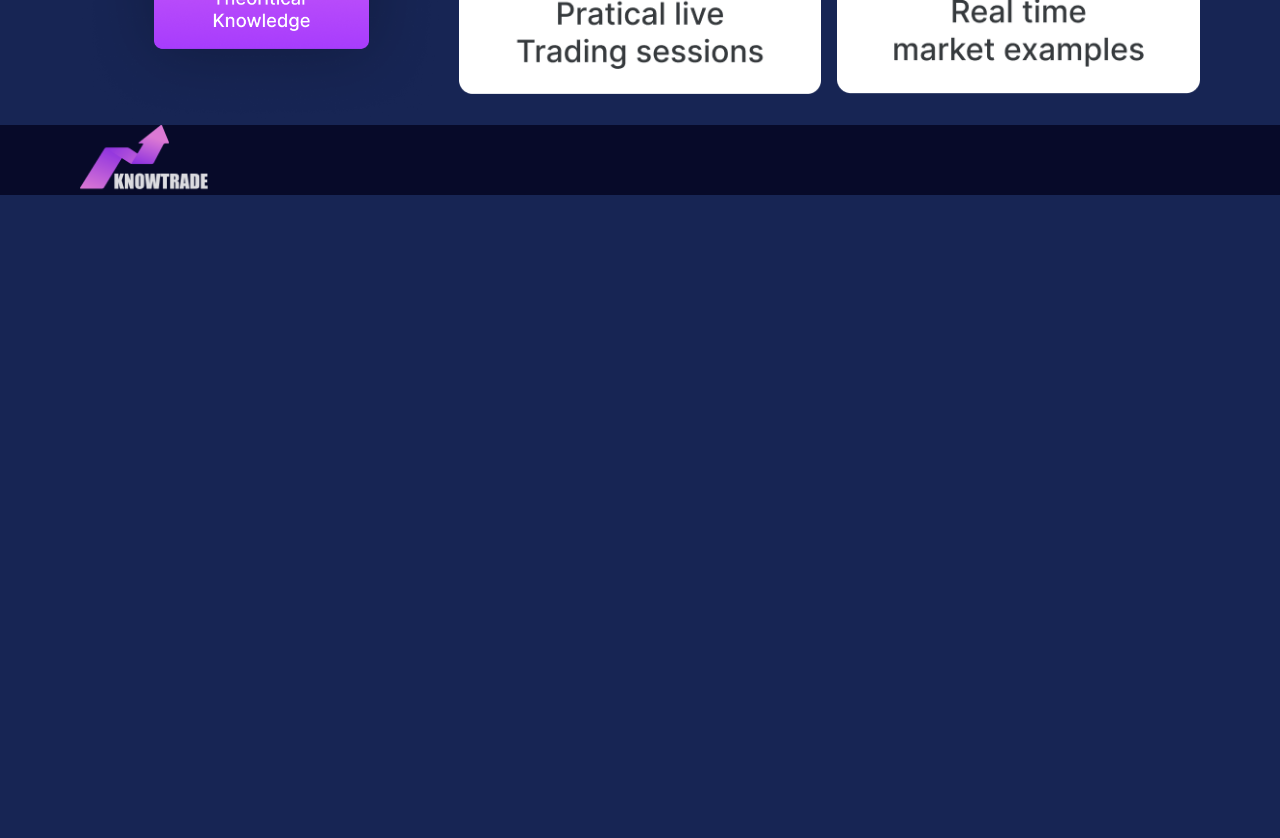
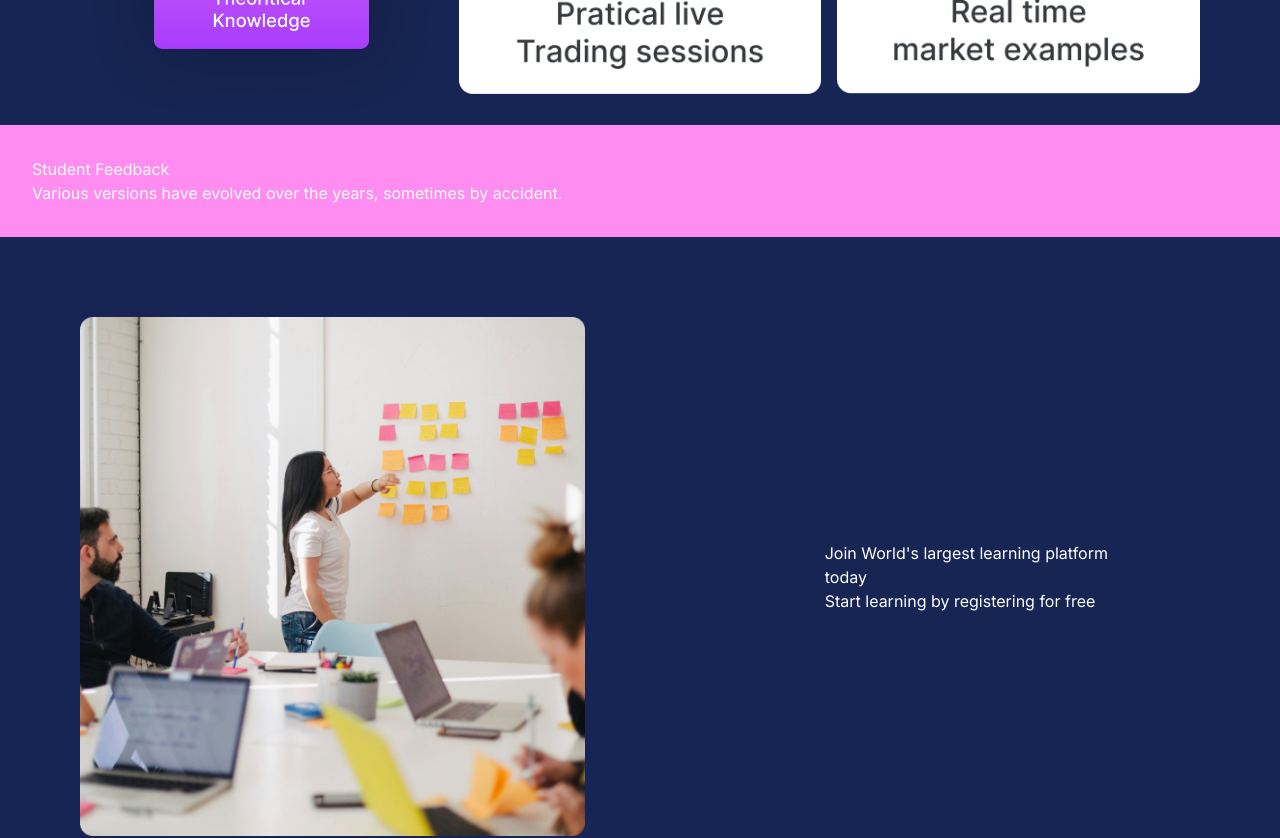
Before and after one commit to mansisuresh8/know-trade, a Next.js app: page / in a window 1280 px wide. Shown: the part 3720-4558 px from the top of the page. Before the commit the page ends 3915 px from the top, so only its background shows below. Built offline with nearby package versions, Linux system fonts and the light colour scheme.

Commit message:
section start

```diff
--- a/src/components/home/HeroSection.jsx
+++ b/src/components/home/HeroSection.jsx
@@ -210,7 +210,39 @@ const HeroSection = () => {
             />
           </div>
         </Link>
+      </div>
 
+      {/* Student Feedback */}
+
+      <div className="bg-[#FF8CF1] px-8 py-8 flex justify-between items-center">
+        <div>
+          <p>Student Feedback</p>
+          <p>
+            Various versions have evolved over the years, sometimes by accident.
+          </p>
+        </div>
+        <div className="grid grid-cols-2 gap-4">
+          <p></p>
+        </div>
+      </div>
+
+      <div className="flex justify-between items-center">
+        <div className="flex justify-center items-center px-20 py-20">
+          <Link href={"/"}>
+            <div className="w-full">
+              <Image
+                src={"/images/home/join-world.png"}
+                height={500}
+                width={200}
+                className="object-contain w-full"
+              />
+            </div>
+          </Link>
+        </div>
+        <div className="px-40">
+          <p>Join World's largest learning platform today</p>
+          <p>Start learning by registering for free</p>
+        </div>
       </div>
     </section>
   );
```
Also changed, not shown: public/images/home/join-world.png (added). Lines whose indentation alone changed are shown as unchanged.
